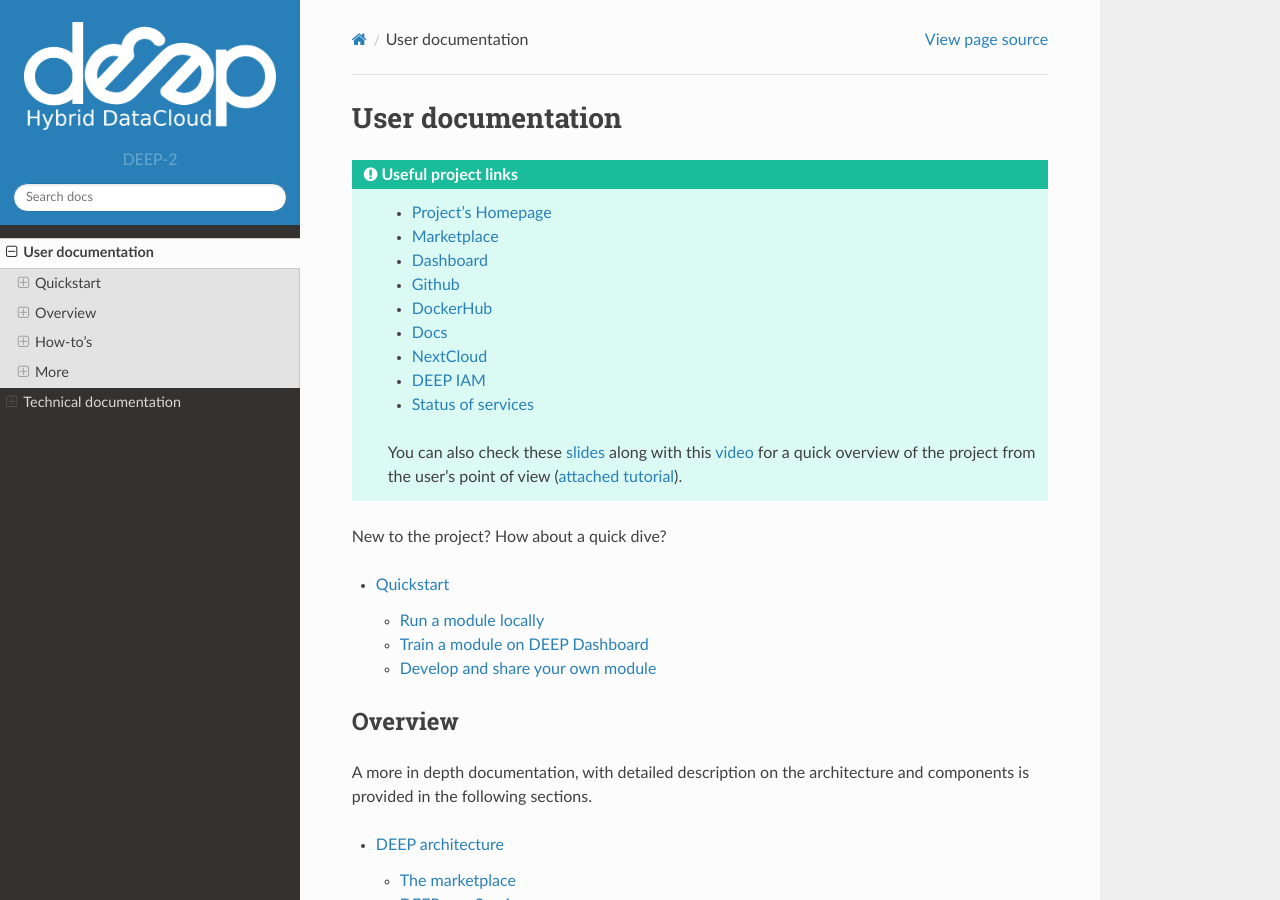
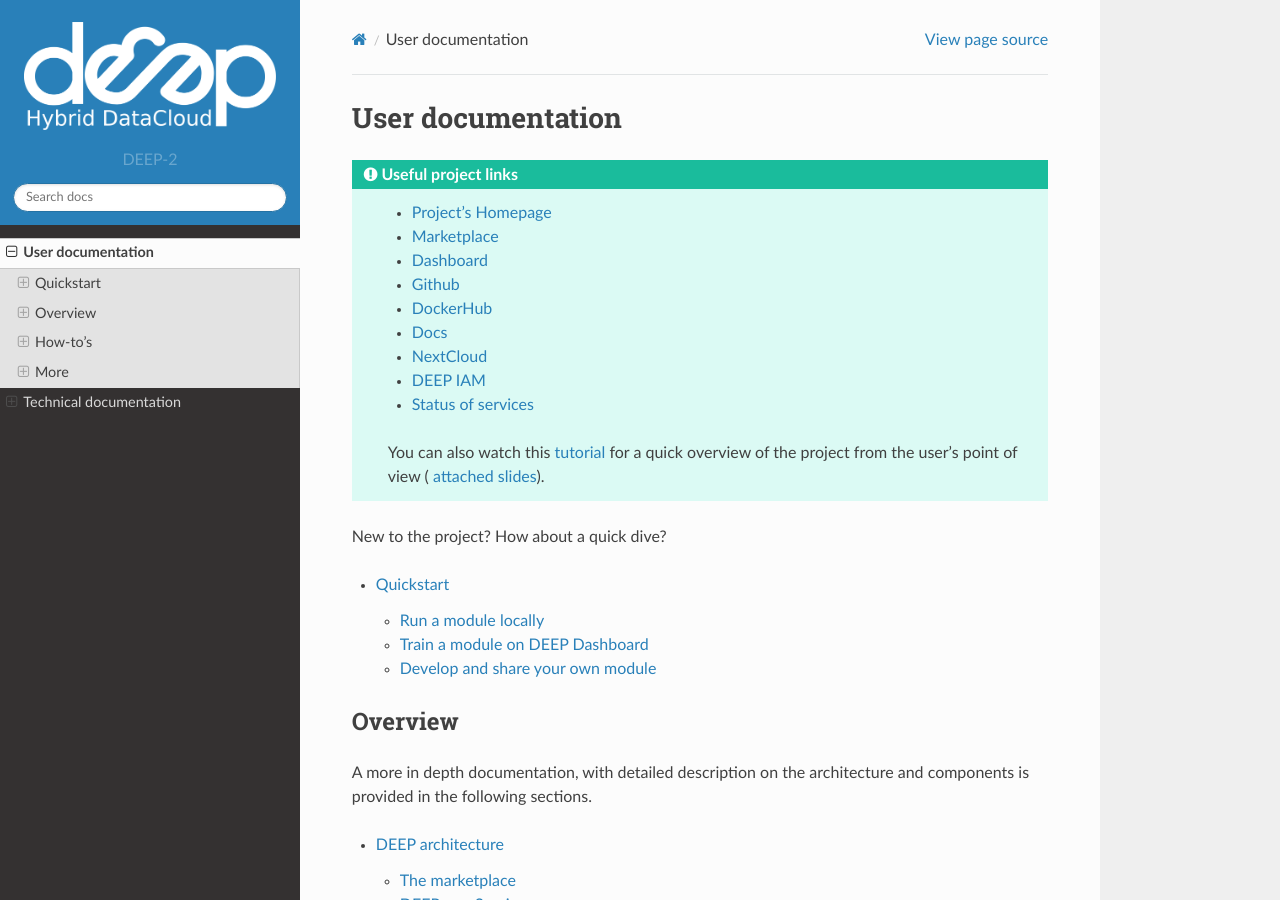
Before and after one commit to deephdc/deep-docs, a Sphinx documentation site: the page built from source/user/index.rst, in a window 1280 px wide and 900 px high. Built offline with Sphinx 7.4.7 and the Read the Docs theme 2.0.0, drawn with Linux system fonts in a browser that asks for light colours.

Commit message:
fix slides tutorial

```diff
--- a/source/user/index.rst
+++ b/source/user/index.rst
@@ -14,11 +14,8 @@
     * `DEEP IAM <https://iam.deep-hybrid-datacloud.eu/>`__
     * `Status of services <https://status.deep-hybrid-datacloud.eu/>`__
 
-
-    You can also check these `slides <https://cdn.jsdelivr.net/gh/deephdc/deep-docs@master/source/_static/overview.pdf>`__
-    along with this `video <https://www.youtube.com/watch?v=cRMIviobF_c>`__  for a quick overview of the project
-    from the user's point of view (`attached tutorial <https://www.youtube.com/watch?v=cRMIviobF_c>`__).
-
+    You can also watch this `tutorial <https://www.youtube.com/watch?v=cRMIviobF_c>`__
+    for a quick overview of the project from the user's point of view ( `attached slides <https://cdn.jsdelivr.net/gh/deephdc/deep-docs@master/source/_static/overview.pdf>`__).
 
 
 New to the project? How about a quick dive?
```
